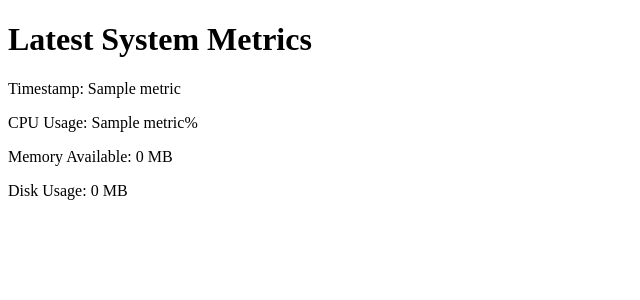
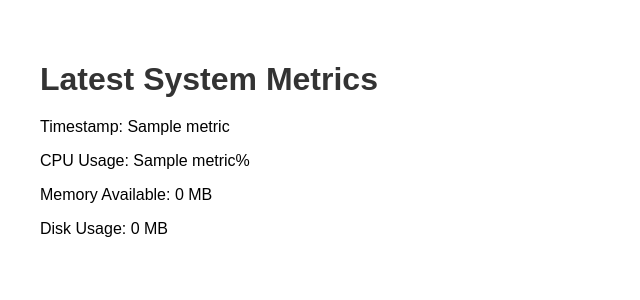
Before and after one commit to areyesgfx/Infrastructure-Monitoring-Tool, a Flask app: template templates/dashboard.html in a window 1280 px wide. Shown: the top 300 px of the page, without its empty margins (0-640 px from the left). Run offline with Flask 3, Linux system fonts and the light colour scheme; the template is opened without the code that fills it: most values are stand-ins (such as "Sample title", 1, 10 or a date in 2020).

Commit message:
Added some styling

```diff
--- a/app.py
+++ b/app.py
@@ -1,8 +1,8 @@
-from flask import Flask, render_template
+from flask import Flask, render_template, url_for
 import sqlite3
 import datetime
 
-app = Flask(__name__)
+app = Flask(__name__, static_folder='static')
 
 # Connects to db and pulls in data for the dashboard
 def get_latest_metrics():
--- /dev/null
+++ b/static/style.css
@@ -0,0 +1,30 @@
+body {
+    font-family: Arial, sans-serif;
+    margin: 20px;
+    padding: 20px;
+}
+
+h1 {
+    color: #333;
+    margin-bottom: 20px;
+}
+
+p {
+    margin-bottom: 10px;
+}
+
+table {
+    border-collapse: collapse;
+    width: 50%;
+    margin-bottom: 20px;
+}
+
+th, td {
+    border: 1px solid #ddd;
+    padding: 8px;
+    text-align: left;
+}
+
+th {
+    background-color: #f2f2f2;
+}
--- a/templates/dashboard.html
+++ b/templates/dashboard.html
@@ -1,6 +1,7 @@
 <!DOCTYPE html>
 <html>
 <head>
+    <link rel="stylesheet" href="{{ url_for('static', filename='style.css') }}">
     <title>System Monitoring Dashboard</title>
 </head>
 <body>
```
